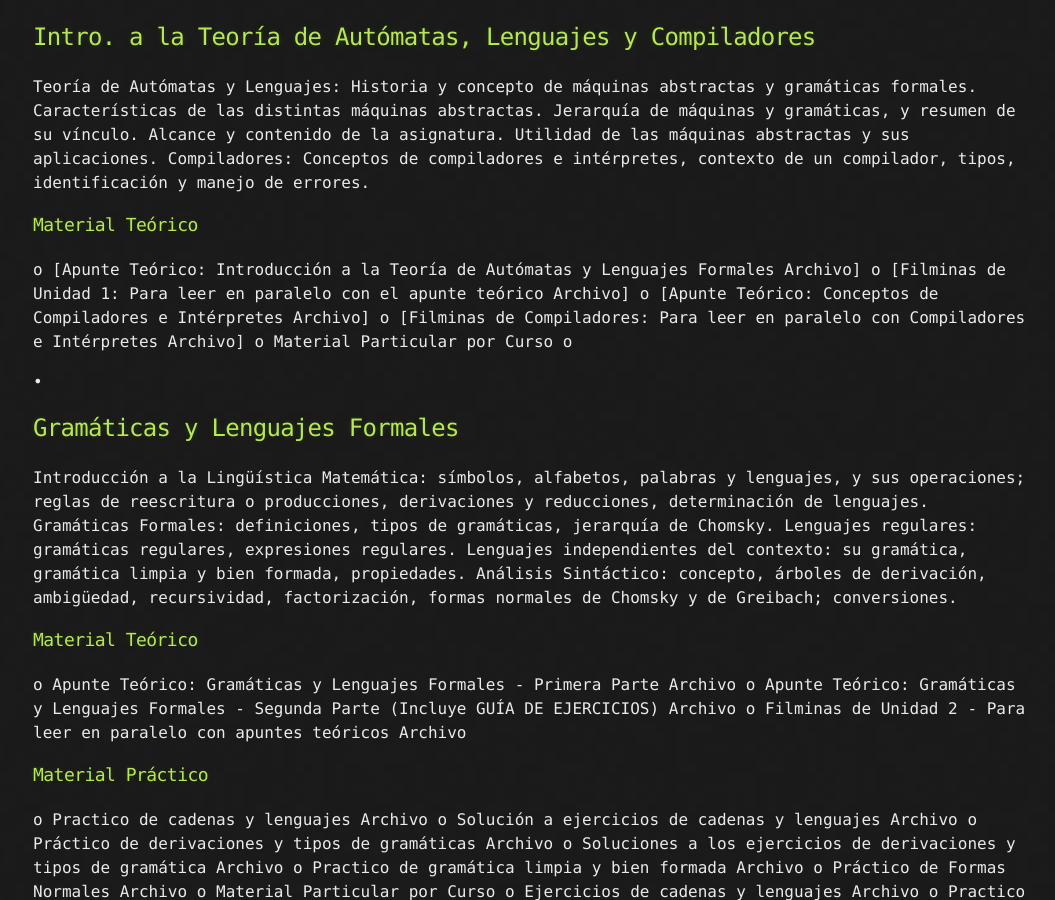
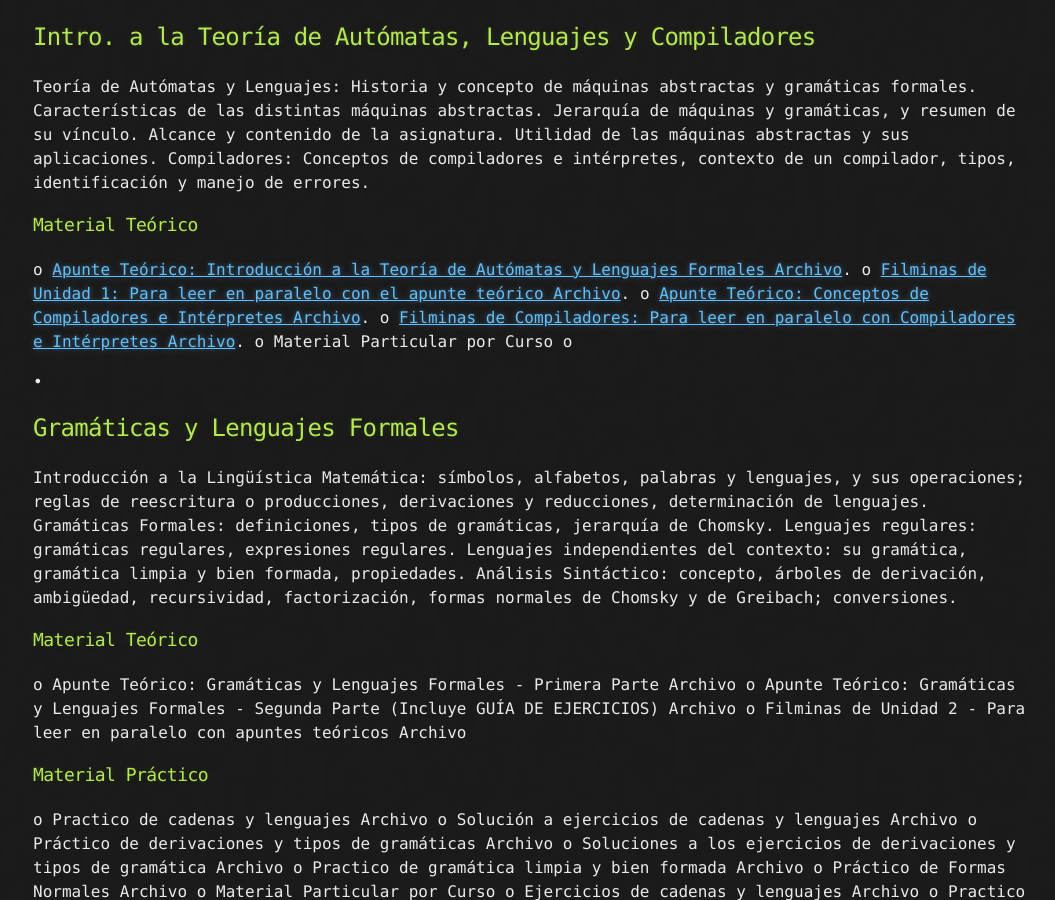
Before and after one commit to Ismael0351/utnfrcssl, a Jekyll site: the page built from index.md, in a window 1280 px wide and 900 px high, scrolled down 492 px. Shown: the whole window, without its empty margins (107-1162 px from the left). Built offline with Jekyll 4.4.1, drawn with Linux system fonts in a browser that asks for light colours; the repository's description, which GitHub fills in, is left out; part of the change alters nothing that is shown.

```diff
--- a/index.md
+++ b/index.md
@@ -23,10 +23,10 @@ Text can be **bold**, _italic_, ~~strikethrough~~ or `keyword`.
 ##  Intro. a la Teoría de Autómatas, Lenguajes y Compiladores
 Teoría de Autómatas y Lenguajes: Historia y concepto de máquinas abstractas y gramáticas formales. Características de las distintas máquinas abstractas. Jerarquía de máquinas y gramáticas, y resumen de su vínculo. Alcance y contenido de la asignatura. Utilidad de las máquinas abstractas y sus aplicaciones. Compiladores: Conceptos de compiladores e intérpretes, contexto de un compilador, tipos, identificación y manejo de errores.
 ### 	Material Teórico
-o	 [Apunte Teórico: Introducción a la Teoría de Autómatas y Lenguajes Formales Archivo]
-o	 [Filminas de Unidad 1: Para leer en paralelo con el apunte teórico Archivo]
-o	 [Apunte Teórico: Conceptos de Compiladores e Intérpretes Archivo]
-o	 [Filminas de Compiladores: Para leer en paralelo con Compiladores e Intérpretes Archivo]
+o	 [Apunte Teórico: Introducción a la Teoría de Autómatas y Lenguajes Formales Archivo](https://drive.google.com/file/d/1cCzcQm4-jJsiPQaWLUslvjQLAHT3q27v/view?usp=sharing).
+o	 [Filminas de Unidad 1: Para leer en paralelo con el apunte teórico Archivo](./another-page.html).
+o	 [Apunte Teórico: Conceptos de Compiladores e Intérpretes Archivo](./another-page.html).
+o	 [Filminas de Compiladores: Para leer en paralelo con Compiladores e Intérpretes Archivo](./another-page.html).
 o	Material Particular por Curso
 o
 
```
